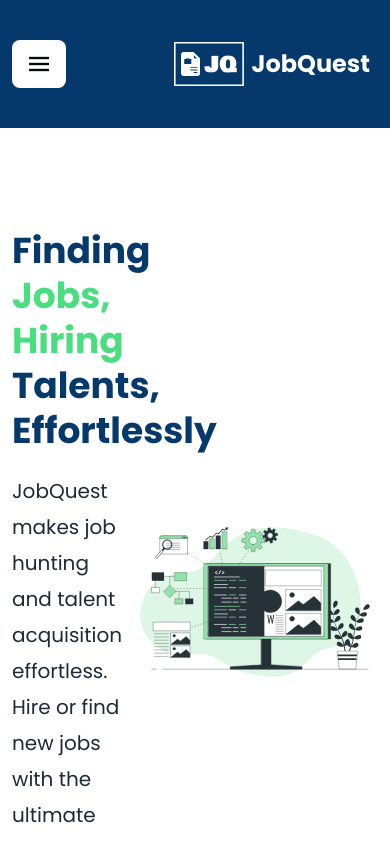
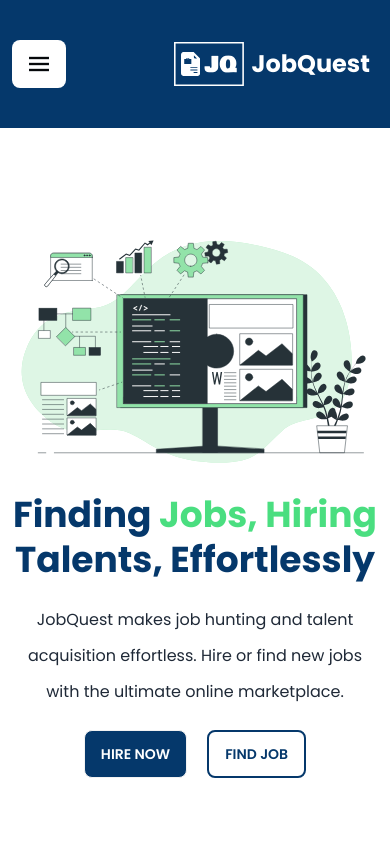
Before and after one commit to searchsakib/jobquery-client, a React (Vite) app: page / in a window 390 px wide. Shown: the top 841 px of the page. Built offline with nearby package versions, Linux system fonts and the light colour scheme.

Commit message:
banner with responsive done, Alhamulillah

```diff
--- a/src/components/Banner/Banner.jsx
+++ b/src/components/Banner/Banner.jsx
@@ -2,24 +2,24 @@ import bannerImg from '/images/banner.svg';
 
 const Banner = () => {
   return (
-    <div className="max-w-screen-xl mx-auto flex items-center justify-between px-3 md:px-5 2xl:0">
-      <div className="w-1/3">
+    <div className="max-w-screen-xl mx-auto px-3 md:px-5 2xl:0 flex flex-col-reverse lg:flex-row items-center justify-between">
+      <div className="lg:w-1/2 xl:w-1/3 text-center lg:text-left">
         <div>
           <h2
-            className="text-4xl md:text-6xl font-bold text-[#05386B] pb-5 leading-tight
+            className="text-4xl md:text-6xl font-bold text-[#05386B] pt-5 pb-5 lg:pb-5 lg:pt-0 leading-tight md:leading-tight
         "
           >
             Finding <span className="text-green-400">Jobs,</span>{' '}
             <span className="text-green-400">Hiring</span> Talents, Effortlessly
           </h2>
         </div>
-        <div className="space-y-4 text-xl">
+        <div className="space-y-4 md:text-xl">
           <p className="leading-9">
             JobQuest makes job hunting and talent acquisition effortless. Hire
             or find new jobs with the ultimate online marketplace.
           </p>
         </div>
-        <div className="flex gap-4 mt-5">
+        <div className="flex gap-5 mt-5 justify-center lg:justify-normal">
           <button className="btn bg-[#05386B] text-white hover:text-[#05386B] hover:bg-green-400 hover:outline hover:outline-2">
             Hire Now
           </button>
@@ -28,7 +28,7 @@ const Banner = () => {
           </button>
         </div>
       </div>
-      <div className="w-2/3">
+      <div className="w-full lg:w-1/2 xl:w-2/3">
         <img src={bannerImg} alt="banner image" />
       </div>
     </div>
```
